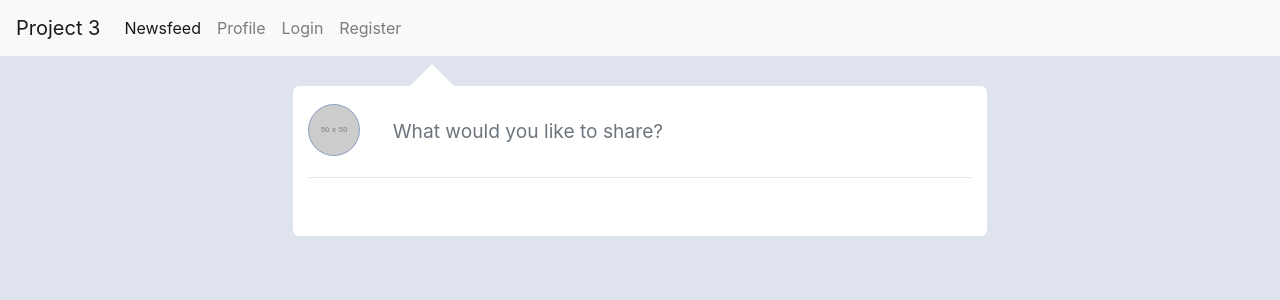
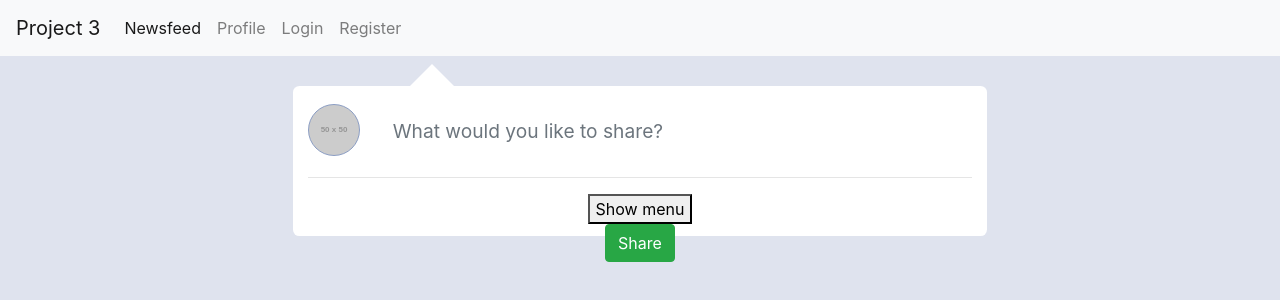
Before and after one commit to ewgalassi/Project3, a React (Create React App) app in the folder client/: page / in a window 1280 px wide. Shown: the top 300 px of the page. Built offline with nearby package versions, Linux system fonts and the light colour scheme.

Commit message:
dropdown menu

```diff
--- a/client/public/index.html
+++ b/client/public/index.html
@@ -12,6 +12,8 @@
   <link rel="manifest" href="%PUBLIC_URL%/manifest.json">
   <link rel="shortcut icon" href="%PUBLIC_URL%/favicon.ico">
   <link rel="stylesheet" href="https://cdnjs.cloudflare.com/ajax/libs/twitter-bootstrap/4.0.0/css/bootstrap.min.css" />
+
+
   <!--
       Notice the use of %PUBLIC_URL% in the tags above.
       It will be replaced with the URL of the `public` folder during the build.
--- /dev/null
+++ b/client/src/components/PostBtn/PostBtn.js
@@ -0,0 +1,10 @@
+import React from "react";
+import "./PostBtn.css";
+
+const PostBtn = () => (
+  <button type="submit" className="btn btn-success">
+    Share
+  </button>
+);
+
+export default PostBtn;
--- /dev/null
+++ b/client/src/components/PostBtn/index.js
@@ -0,0 +1 @@
+export { default } from "./PostBtn";
--- /dev/null
+++ b/client/src/components/TypeMenu/TypeMenu.js
@@ -0,0 +1,83 @@
+// import React from "react";
+import "./TypeMenu.css";
+
+// const TypeMenu = () => (
+//   <div className="dropdown">
+//     <button
+//       className="btn btn-secondary dropdown-toggle"
+//       type="button"
+//       id="dropdownMenuButton"
+//       data-toggle="dropdown"
+//       aria-haspopup="true"
+//       aria-expanded="false"
+//     >
+//       Dropdown button
+//     </button>
+//     <div className="dropdown-menu" aria-labelledby="dropdownMenuButton">
+//       <a className="dropdown-item" href="#">
+//         Action
+//       </a>
+//       <a className="dropdown-item" href="#">
+//         Another action
+//       </a>
+//       <a className="dropdown-item" href="#">
+//         Something else here
+//       </a>
+//     </div>
+//   </div>
+// );
+
+// $(".dropdown-toggle").dropdown();
+import React, { Component } from "react";
+
+class TypeMenu extends Component {
+  constructor() {
+    super();
+
+    this.state = {
+      showMenu: false
+    };
+
+    this.showMenu = this.showMenu.bind(this);
+    this.closeMenu = this.closeMenu.bind(this);
+  }
+
+  showMenu(event) {
+    event.preventDefault();
+
+    this.setState({ showMenu: true }, () => {
+      document.addEventListener("click", this.closeMenu);
+    });
+  }
+
+  closeMenu(event) {
+    if (!this.dropdownMenu.contains(event.target)) {
+      this.setState({ showMenu: false }, () => {
+        document.removeEventListener("click", this.closeMenu);
+      });
+    }
+  }
+
+  render() {
+    return (
+      <div>
+        <button onClick={this.showMenu}>Show menu</button>
+
+        {this.state.showMenu ? (
+          <div
+            className="menu"
+            ref={element => {
+              this.dropdownMenu = element;
+            }}
+          >
+            <button> Menu item 1 </button>
+            <button> Menu item 2 </button>
+            <button> Menu item 3 </button>
+          </div>
+        ) : null}
+      </div>
+    );
+  }
+}
+
+export default TypeMenu;
--- /dev/null
+++ b/client/src/components/TypeMenu/index.js
@@ -0,0 +1 @@
+export { default } from "./TypeMenu";
--- a/client/src/pages/Newsfeed/Newsfeed.js
+++ b/client/src/pages/Newsfeed/Newsfeed.js
@@ -2,6 +2,8 @@ import React, { Component } from "react";
 import { Col, Row, Container } from "../../components/Grid";
 import PicIcon from "../../components/PicIcon";
 import PostBox from "../../components/PostBox";
+import TypeMenu from "../../components/TypeMenu";
+import PostBtn from "../../components/PostBtn";
 import "./Newsfeed.css";
 
 //components needed:
@@ -20,6 +22,8 @@ class Newsfeed extends Component {
             <PicIcon />
             <PostBox />
             <hr />
+            <TypeMenu />
+            <PostBtn />
           </Col>
         </Row>
       </Container>
```
Also changed, not shown: client/src/components/PostBtn/PostBtn.css (added), client/src/components/TypeMenu/TypeMenu.css (added).
